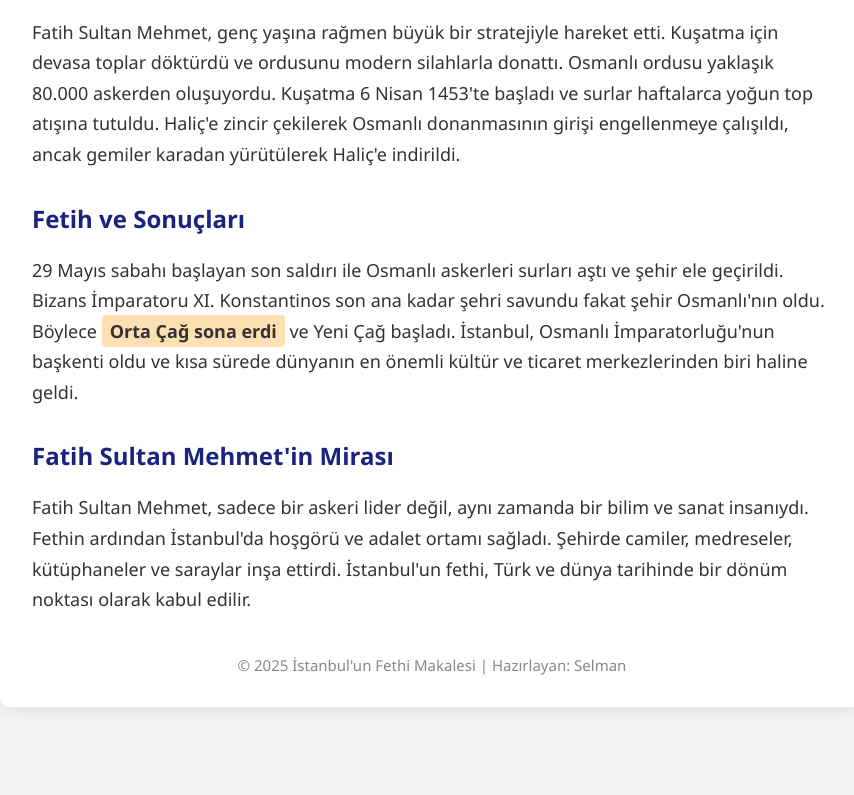
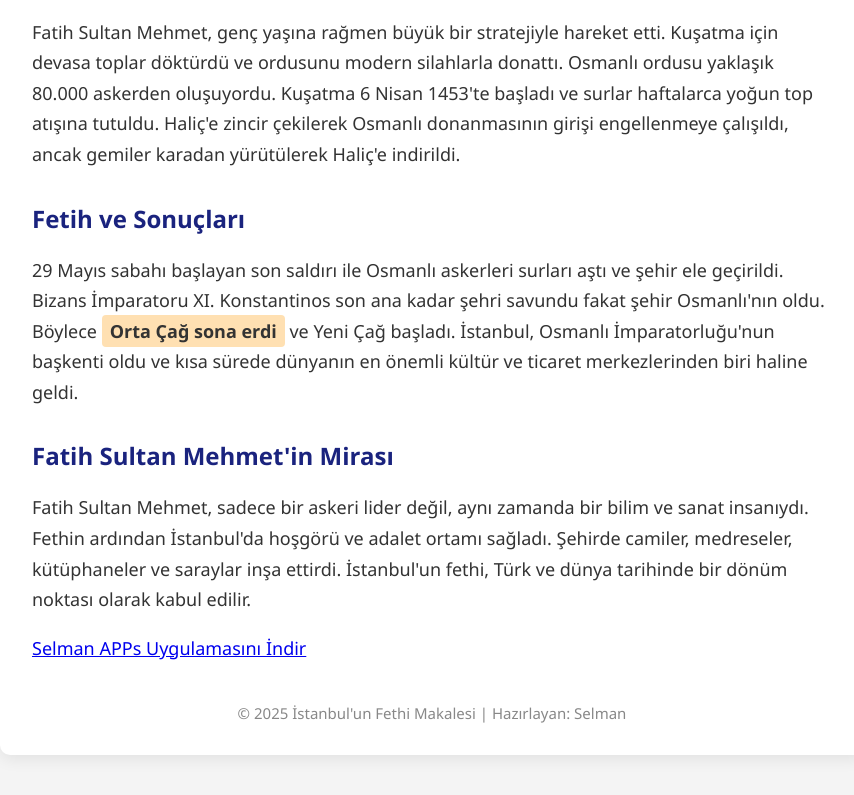
Before and after one commit to selejder/fatihsultan.github.io, a plain HTML site: page index.html in a window 1280 px wide. Shown: the part 1146-1941 px from the top of the page, without its empty margins (208-1062 px from the left). Before the commit the page ends 1893 px from the top, so only its background shows below. Drawn offline with Linux system fonts and the light colour scheme.

Commit message:
Add files via upload

```diff
--- a/index.html
+++ b/index.html
@@ -81,6 +81,9 @@
         <p>
             Fatih Sultan Mehmet, sadece bir askeri lider değil, aynı zamanda bir bilim ve sanat insanıydı. Fethin ardından İstanbul'da hoşgörü ve adalet ortamı sağladı. Şehirde camiler, medreseler, kütüphaneler ve saraylar inşa ettirdi. İstanbul'un fethi, Türk ve dünya tarihinde bir dönüm noktası olarak kabul edilir.
         </p>
+        <p>
+            <a href="SelmanAPPs/setup.exe" download>Selman APPs Uygulamasını İndir</a>
+        </p>
         <footer>
             &copy; 2025 İstanbul'un Fethi Makalesi | Hazırlayan: Selman
         </footer>
```
Also changed, not shown: 6 other files.
